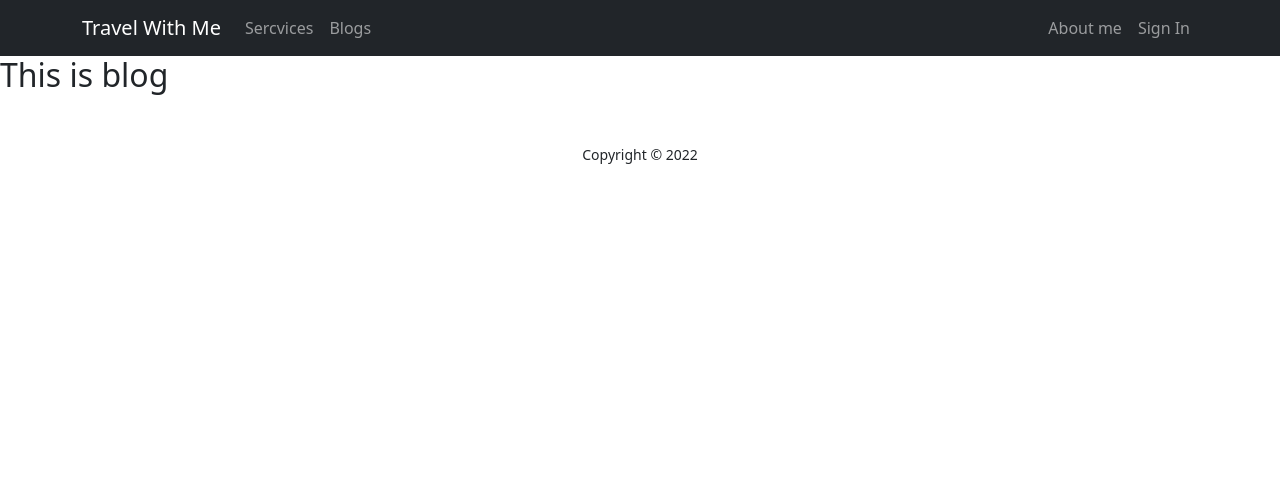
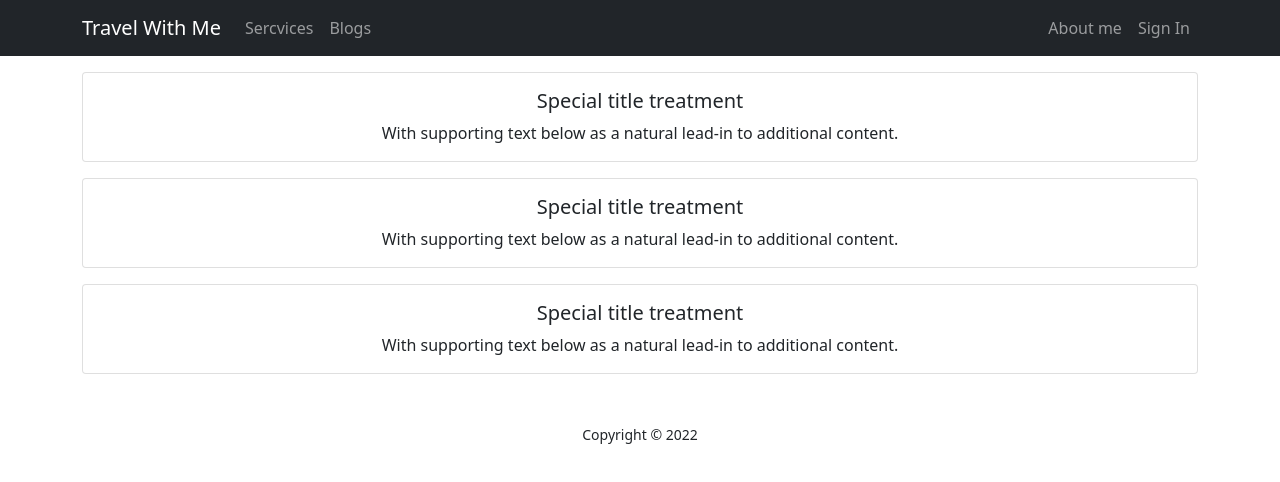
Before and after one commit to ahmed6394/travel-with-me, a React (Create React App) app: page /blogs in a window 1280 px wide. Shown: the top 482 px of the page. Built offline with nearby package versions, Linux system fonts and the light colour scheme; no server answers.

Commit message:
readme update

```diff
--- a/src/Pages/Blogs/Blogs.js
+++ b/src/Pages/Blogs/Blogs.js
@@ -1,9 +1,36 @@
 import React from "react";
+import { Card } from "react-bootstrap";
 
 const Blogs = () => {
   return (
-    <div>
-      <h2>This is blog</h2>
+    <div className="container">
+      <Card className="text-center my-3">
+        <Card.Body>
+          <Card.Title>Special title treatment</Card.Title>
+          <Card.Text>
+            With supporting text below as a natural lead-in to additional
+            content.
+          </Card.Text>
+        </Card.Body>
+      </Card>
+      <Card className="text-center my-3">
+        <Card.Body>
+          <Card.Title>Special title treatment</Card.Title>
+          <Card.Text>
+            With supporting text below as a natural lead-in to additional
+            content.
+          </Card.Text>
+        </Card.Body>
+      </Card>
+      <Card className="text-center my-3">
+        <Card.Body>
+          <Card.Title>Special title treatment</Card.Title>
+          <Card.Text>
+            With supporting text below as a natural lead-in to additional
+            content.
+          </Card.Text>
+        </Card.Body>
+      </Card>
     </div>
   );
 };
--- a/src/Pages/Login/Signin/Singin.js
+++ b/src/Pages/Login/Signin/Singin.js
@@ -38,6 +38,13 @@ const Singin = () => {
   const navigateToSignup = (e) => {
     navigate("/signup");
   };
+  let errorElement;
+  if (error) {
+    errorElement = (
+      <p className="text-danger">Error: {"Incorrect email or password"}</p>
+    );
+  }
+
   if (user) {
     navigate(from, { replace: true });
   }
@@ -72,6 +79,7 @@ const Singin = () => {
           Sign In
         </Button>
       </Form>
+      {errorElement}
       <p className="mt-2">
         Forgot password?{"  "}
         <Link
```
Also changed, not shown: 1 other file (tests, documents, lock files or other folders).
